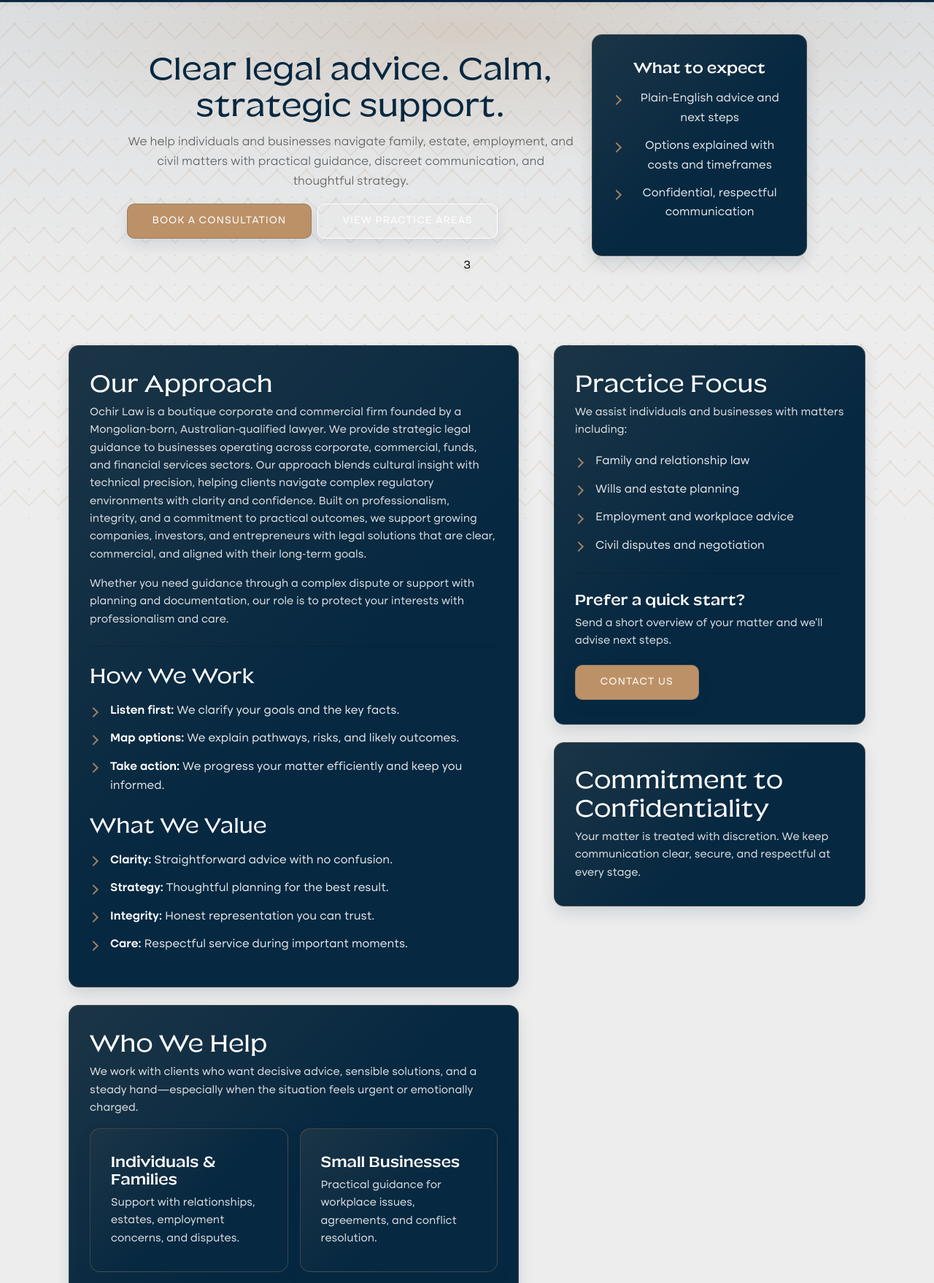
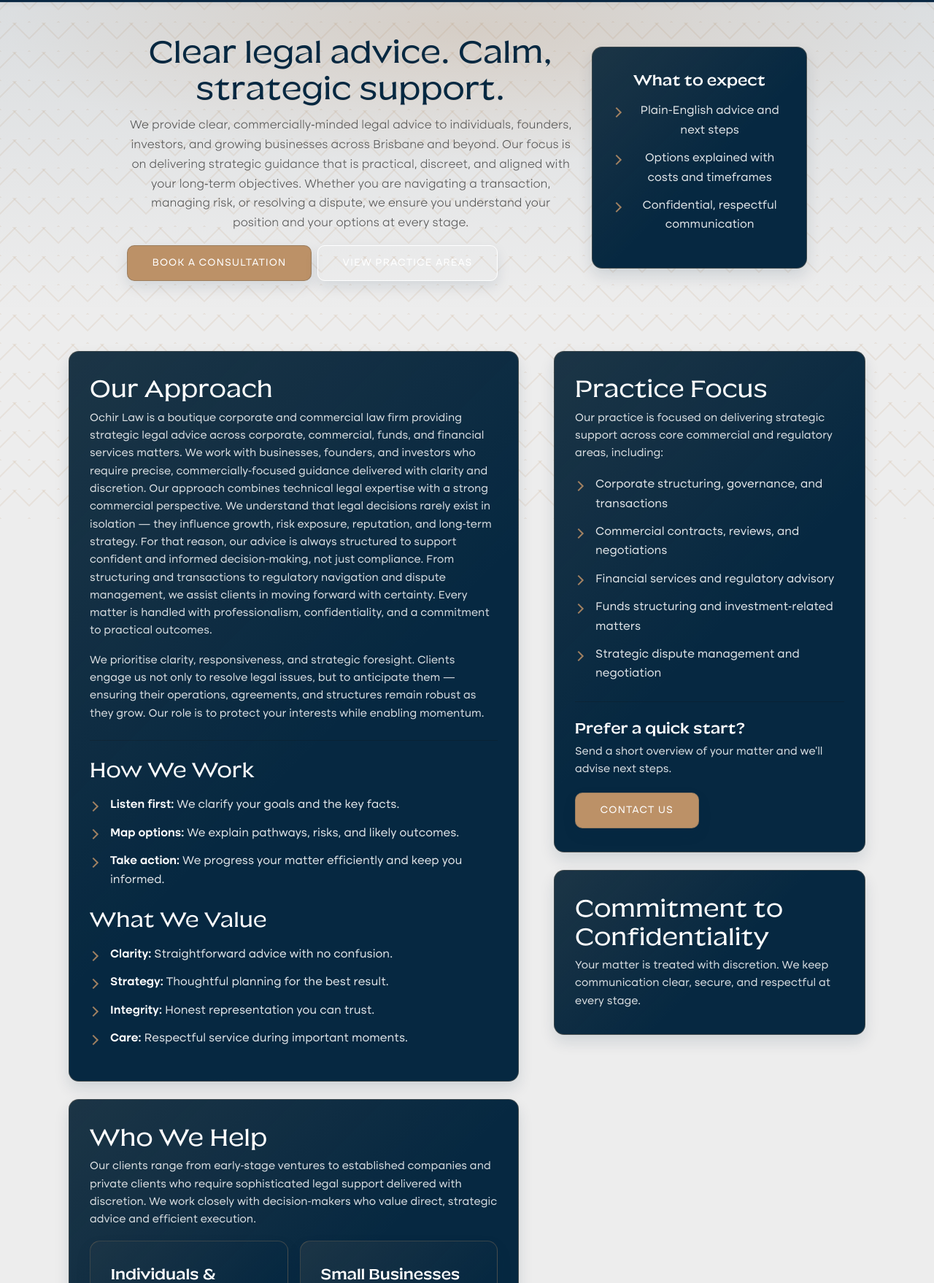
Before and after one commit to bajixy/ochirlaw, a Flask app: page /about in a window 1280 px wide. Shown: the part 89-1847 px from the top of the page at 73% size. Run offline with Flask 3, Linux system fonts and the light colour scheme.

Commit message:
Production ready Ochir Law site

```diff
--- a/app/templates/about.html
+++ b/app/templates/about.html
@@ -10,9 +10,12 @@
       <div class="col-lg-8">
         <h1>Clear legal advice. Calm, strategic support.</h1>
         <p class="lead mb-3">
-          We help individuals and businesses navigate family, estate, employment,
-          and civil matters with practical guidance, discreet communication, and
-          thoughtful strategy.
+          We provide clear, commercially‑minded legal advice to individuals, founders,
+          investors, and growing businesses across Brisbane and beyond. Our focus is on
+          delivering strategic guidance that is practical, discreet, and aligned with
+          your long‑term objectives. Whether you are navigating a transaction, managing
+          risk, or resolving a dispute, we ensure you understand your position and your
+          options at every stage.
         </p>
         <div class="d-flex flex-wrap gap-2">
           <a href="{{ url_for('main.contact') }}" class="cta-btn">Book a Consultation</a>
@@ -32,7 +35,7 @@
         </div>
       </div>
     </div>
-  </div>3
+  </div>
 </section>
 
 <!-- Main Content -->
@@ -44,13 +47,27 @@
       <div class="luxury-card">
         <h2>Our Approach</h2>
         <p>
-          Ochir Law is a boutique corporate and commercial firm founded by a Mongolian‑born, Australian‑qualified lawyer. We provide strategic legal guidance to businesses operating across corporate, commercial, funds, and financial services sectors. Our approach blends cultural insight with technical precision, helping clients navigate complex regulatory environments with clarity and confidence. Built on professionalism, integrity, and a commitment to practical outcomes, we support growing companies, investors, and entrepreneurs with legal solutions that are clear, commercial, and aligned with their long‑term goals.
+          Ochir Law is a boutique corporate and commercial law firm providing strategic
+          legal advice across corporate, commercial, funds, and financial services
+          matters. We work with businesses, founders, and investors who require precise,
+          commercially‑focused guidance delivered with clarity and discretion.
 
+          Our approach combines technical legal expertise with a strong commercial
+          perspective. We understand that legal decisions rarely exist in isolation —
+          they influence growth, risk exposure, reputation, and long‑term strategy. For
+          that reason, our advice is always structured to support confident and informed
+          decision‑making, not just compliance.
+
+          From structuring and transactions to regulatory navigation and dispute
+          management, we assist clients in moving forward with certainty. Every matter is
+          handled with professionalism, confidentiality, and a commitment to practical
+          outcomes.
         </p>
         <p>
-          Whether you need guidance through a complex dispute or support with
-          planning and documentation, our role is to protect your interests with
-          professionalism and care.
+          We prioritise clarity, responsiveness, and strategic foresight. Clients engage
+          us not only to resolve legal issues, but to anticipate them — ensuring their
+          operations, agreements, and structures remain robust as they grow. Our role is
+          to protect your interests while enabling momentum.
         </p>
 
         <hr class="my-4" />
@@ -74,21 +91,26 @@
       <div class="luxury-card mt-4">
         <h2>Who We Help</h2>
         <p class="mb-3">
-          We work with clients who want decisive advice, sensible solutions, and a
-          steady hand—especially when the situation feels urgent or emotionally
-          charged.
+          Our clients range from early‑stage ventures to established companies and
+          private clients who require sophisticated legal support delivered with
+          discretion. We work closely with decision‑makers who value direct, strategic
+          advice and efficient execution.
         </p>
         <div class="row g-3">
           <div class="col-md-6">
             <div class="luxury-card" style="height: 100%;">
               <h3 class="h5 mb-2">Individuals & Families</h3>
-              <p class="mb-0">Support with relationships, estates, employment concerns, and disputes.</p>
+              <p class="mb-0">Private clients seeking clear guidance on personal legal matters, asset
+              protection, estate considerations, and sensitive disputes requiring careful,
+              confidential handling.</p>
             </div>
           </div>
           <div class="col-md-6">
             <div class="luxury-card" style="height: 100%;">
               <h3 class="h5 mb-2">Small Businesses</h3>
-              <p class="mb-0">Practical guidance for workplace issues, agreements, and conflict resolution.</p>
+              <p class="mb-0">Founders, operators, and growing enterprises requiring support with contracts,
+              structuring, regulatory obligations, risk management, and commercial
+              negotiations.</p>
             </div>
           </div>
         </div>
@@ -100,13 +122,15 @@
       <div class="luxury-card">
         <h2>Practice Focus</h2>
         <p>
-          We assist individuals and businesses with matters including:
+          Our practice is focused on delivering strategic support across core commercial
+          and regulatory areas, including:
         </p>
         <ul class="about-list">
-          <li>Family and relationship law</li>
-          <li>Wills and estate planning</li>
-          <li>Employment and workplace advice</li>
-          <li>Civil disputes and negotiation</li>
+          <li>Corporate structuring, governance, and transactions</li>
+          <li>Commercial contracts, reviews, and negotiations</li>
+          <li>Financial services and regulatory advisory</li>
+          <li>Funds structuring and investment‑related matters</li>
+          <li>Strategic dispute management and negotiation</li>
         </ul>
 
         <hr class="my-4" />
```
